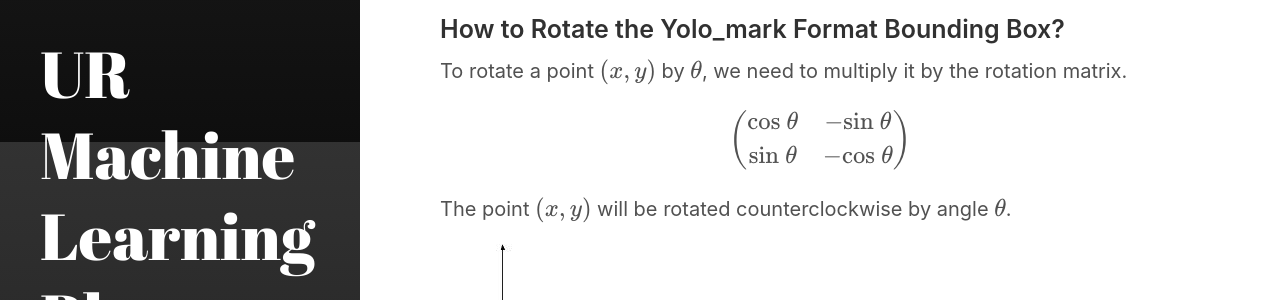
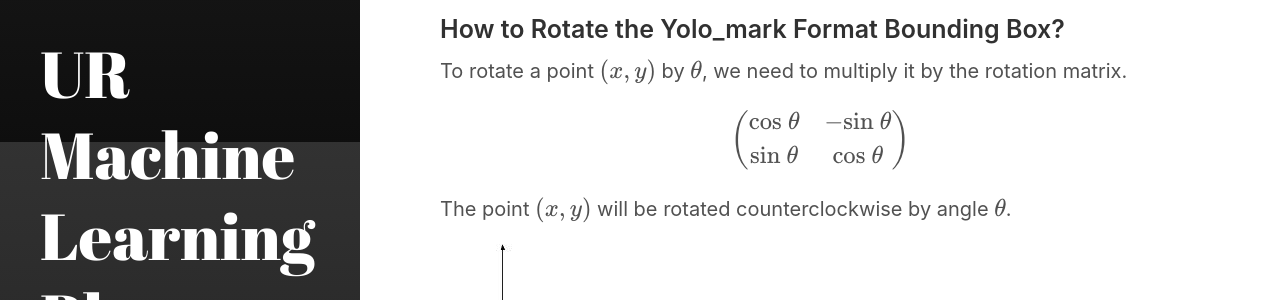
Before and after one commit to usmanr149/urmlblog, a Jekyll site: the page built from _posts/2020-3-5-rotate_yolo_bbox.md, in a window 1280 px wide and 900 px high, scrolled down 2408 px. Shown: the part 150-450 px from the top of the window. Built offline with Jekyll 4.4.1, drawn with Linux system fonts in a browser that asks for light colours; formulas are drawn with MathJax 3.

Commit message:
fix rotation matrix

```diff
--- a/_posts/2020-3-5-rotate_yolo_bbox.md
+++ b/_posts/2020-3-5-rotate_yolo_bbox.md
@@ -49,7 +49,7 @@ $$
 \begin{align}
 \begin{pmatrix}
 \text{cos } \theta & -\text{sin } \theta \\
-\text{sin } \theta & -\text{cos } \theta
+\text{sin } \theta & \text{cos } \theta
 \end{pmatrix}
 \end{align}
 $$
```
